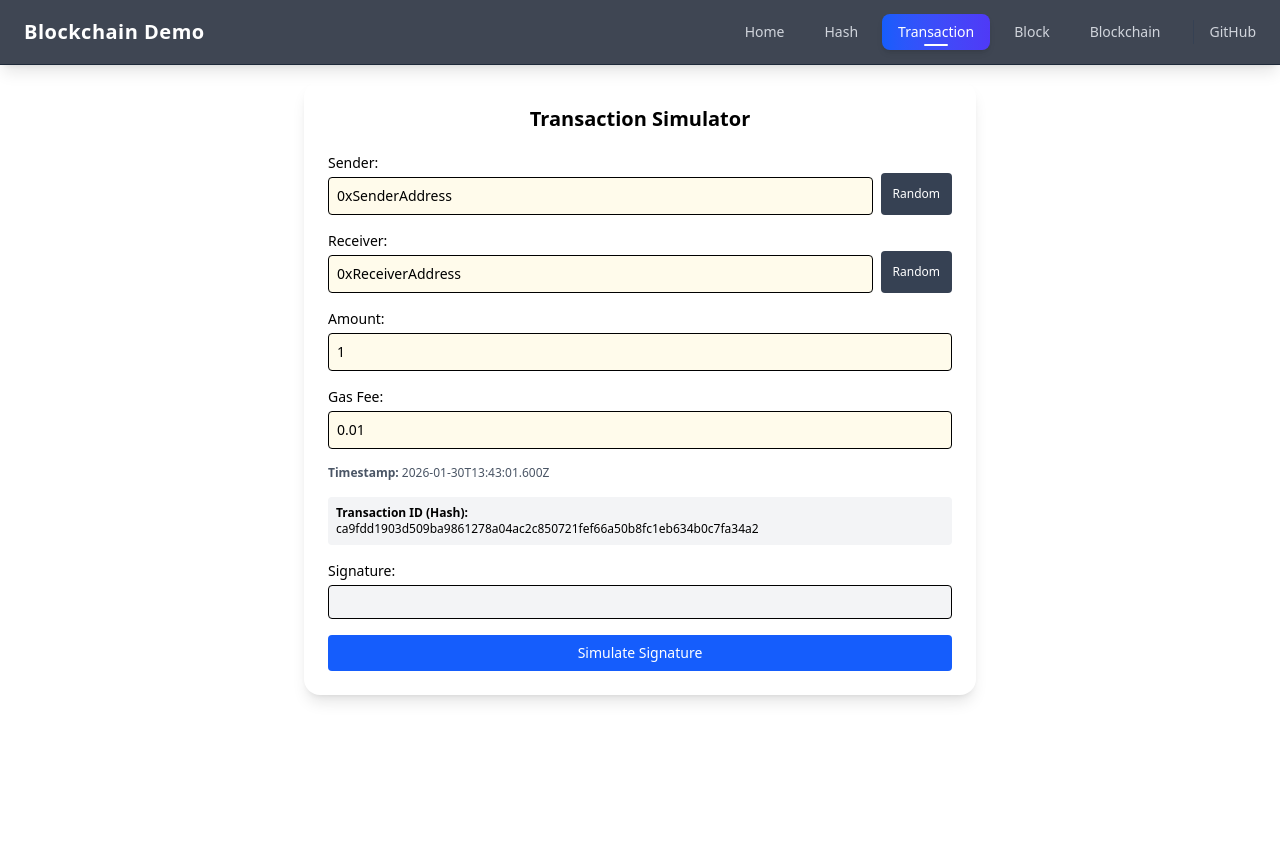
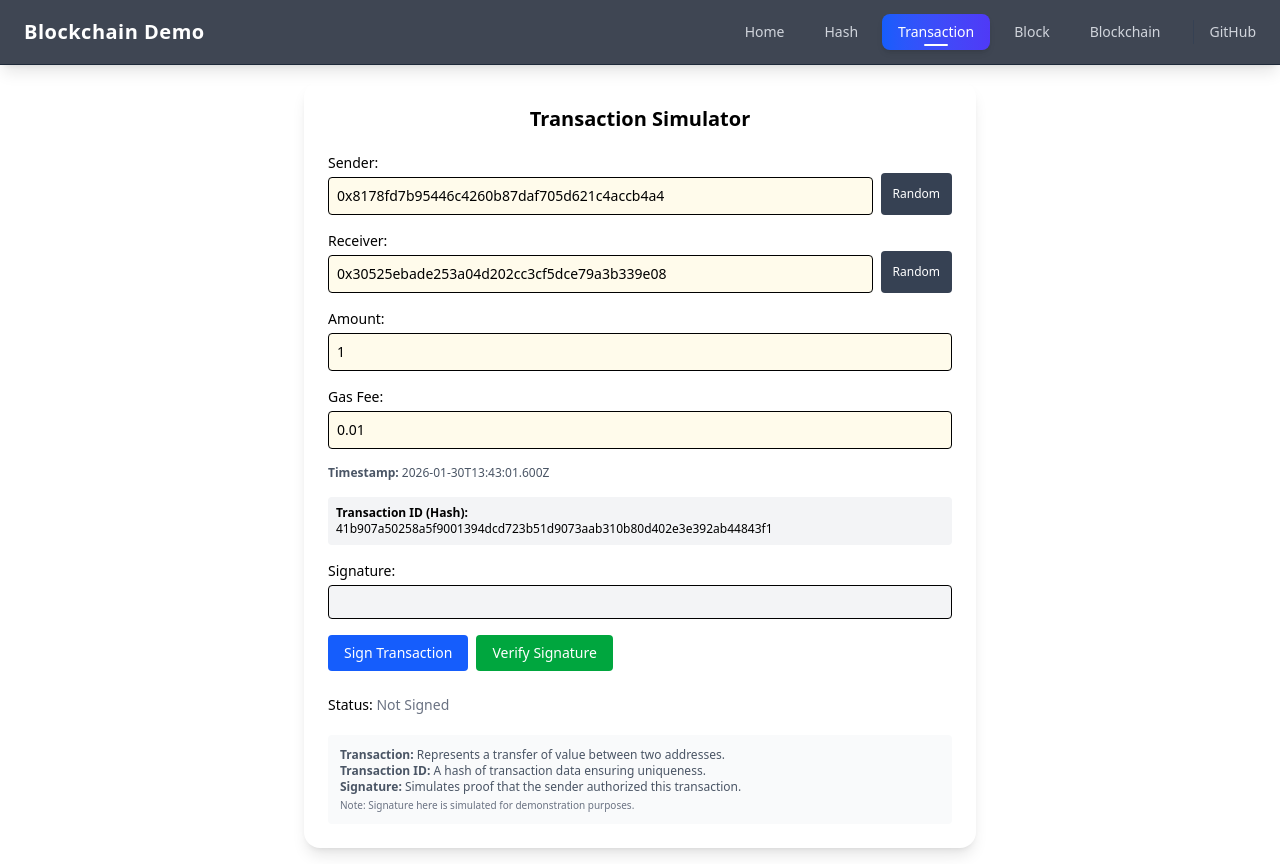
Before and after one commit to MiteshChopda/blockchain-simulation, a React (Vite) app: page / in a window 1280 px wide. Both pictures are taken after a click on the button "Transaction". Before the commit the page ends 800 px from the top, so only its background shows below. Built offline with nearby package versions, Linux system fonts and the light colour scheme.

Commit message:
Improve Transaction Sign, and Add Signature Verify

```diff
--- a/src/components/Transaction.tsx
+++ b/src/components/Transaction.tsx
@@ -14,14 +14,16 @@ type TransactionType = {
 
 export const Transaction = () => {
   const [tx, setTx] = useState<TransactionType>({
-    sender: "0xSenderAddress",
-    receiver: "0xReceiverAddress",
+    sender: generateAddress(),
+    receiver: generateAddress(),
     amount: 1,
     gas: 0.01,
     timestamp: new Date(),
     signature: "",
     txId: "",
   });
+  const [isSigned, setIsSigned] = useState(false);
+  const [isValid, setIsValid] = useState<boolean | null>(null);
 
   // Generate txId whenever core transaction data changes
   useEffect(() => {
@@ -29,10 +31,12 @@ export const Transaction = () => {
       const input = `${tx.sender}${tx.receiver}${tx.amount}${tx.gas}${tx.timestamp.toISOString()}`;
       const hash = await sha256(input);
 
-      setTx(prev => ({
+      setTx((prev) => ({
         ...prev,
         txId: hash,
       }));
+      setIsSigned(false);
+      setIsValid(null);
     };
 
     generateHash();
@@ -41,30 +45,37 @@ export const Transaction = () => {
   const handleChange = (e: React.ChangeEvent<HTMLInputElement>) => {
     const { id, value } = e.target;
 
-    setTx(prev => ({
+    setTx((prev) => ({
       ...prev,
-      [id]:
-        id === "amount" || id === "gas"
-          ? Number(value)
-          : value,
+      [id]: id === "amount" || id === "gas" ? Number(value) : value,
       timestamp: new Date(), // simulate new tx when edited
     }));
   };
 
-  const simulateSignature = async () => {
-    // Just simulate: signature = hash(sender + txId)
+  const signTransaction = async () => {
     const input = `${tx.sender}${tx.txId}`;
     const signature = await sha256(input);
 
-    setTx(prev => ({
+    setTx((prev) => ({
       ...prev,
       signature,
     }));
+
+    setIsSigned(true);
+    setIsValid(null); // reset validation
   };
+const verifySignature = async () => {
+  if (!tx.signature) {
+    setIsValid(false);
+    return;
+  }
 
+  const expected = await sha256(`${tx.sender}${tx.txId}`);
+  setIsValid(tx.signature === expected);
+};
   // for random address generation
   const generateSender = () => {
-  setTx(prev => ({
+    setTx((prev) => ({
       ...prev,
       sender: generateAddress(),
       timestamp: new Date(),
@@ -72,7 +83,7 @@ const generateSender = () => {
   };
 
   const generateReceiver = () => {
-  setTx(prev => ({
+    setTx((prev) => ({
       ...prev,
       receiver: generateAddress(),
       timestamp: new Date(),
@@ -81,13 +92,9 @@ const generateReceiver = () => {
 
   return (
     <div className="max-w-2xl mx-auto bg-white shadow-lg rounded-2xl p-6 flex flex-col gap-5">
-
-      <h2 className="text-xl font-bold text-center">
-        Transaction Simulator
-      </h2>
+      <h2 className="text-xl font-bold text-center">Transaction Simulator</h2>
 
       <div className="flex flex-col gap-4 text-sm">
-
         <label>
           Sender:
           <div className="flex gap-2">
@@ -158,20 +165,67 @@ const generateReceiver = () => {
         <label>
           Signature:
           <input
-            id="signature"
+            readOnly
             value={tx.signature}
-            onChange={handleChange}
             className="w-full p-2 mt-1 border rounded bg-gray-100 text-xs"
           />
         </label>
 
+        <div className="flex gap-2">
           <button
-          onClick={simulateSignature}
-          className="bg-blue-600 hover:bg-blue-700 text-white py-2 rounded transition"
+            onClick={signTransaction}
+            className="bg-blue-600 hover:bg-blue-700 text-white py-2 px-4 rounded transition"
           >
-          Simulate Signature
+            Sign Transaction
           </button>
 
+          <button
+            onClick={verifySignature}
+            className="bg-green-600 hover:bg-green-700 text-white py-2 px-4 rounded transition"
+            disabled={!isSigned}
+          >
+            Verify Signature
+          </button>
+        </div>
+        <div className="text-sm mt-2">
+          <p>
+            Status:{" "}
+            {isSigned ? (
+              <span className="text-blue-600 font-medium">Signed</span>
+            ) : (
+              <span className="text-gray-500">Not Signed</span>
+            )}
+          </p>
+
+          {isValid !== null && (
+            <p>
+              Verification:{" "}
+              {isValid ? (
+                <span className="text-green-600 font-medium">Valid ✔️</span>
+              ) : (
+                <span className="text-red-600 font-medium">Invalid ❌</span>
+              )}
+            </p>
+          )}
+        </div>
+      </div>
+
+      <div className="text-xs text-gray-600 bg-gray-50 p-3 rounded">
+        <p>
+          <strong>Transaction:</strong> Represents a transfer of value between
+          two addresses.
+        </p>
+        <p>
+          <strong>Transaction ID:</strong> A hash of transaction data ensuring
+          uniqueness.
+        </p>
+        <p>
+          <strong>Signature:</strong> Simulates proof that the sender authorized
+          this transaction.
+        </p>
+        <p className="text-[10px] text-gray-500 mt-1">
+          Note: Signature here is simulated for demonstration purposes.
+        </p>
       </div>
     </div>
   );
```
Lines whose indentation alone changed are shown as unchanged.
